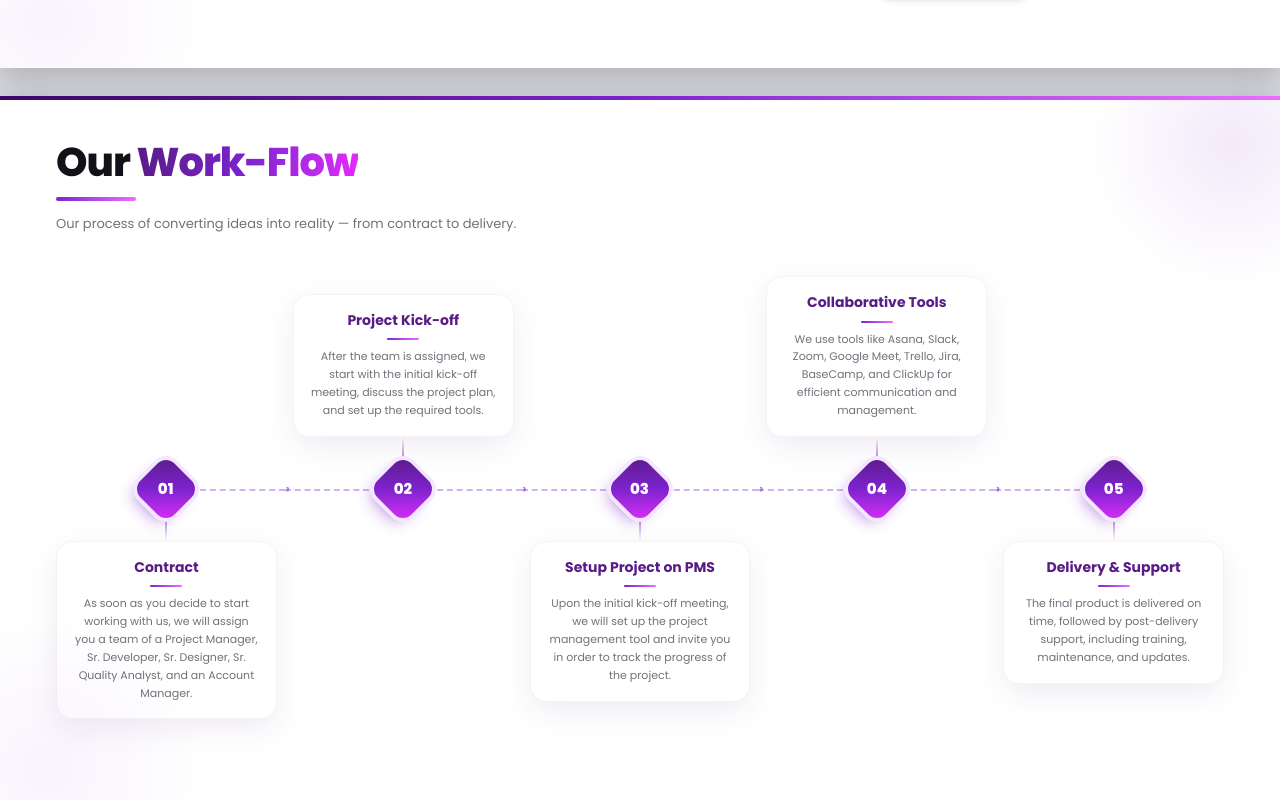
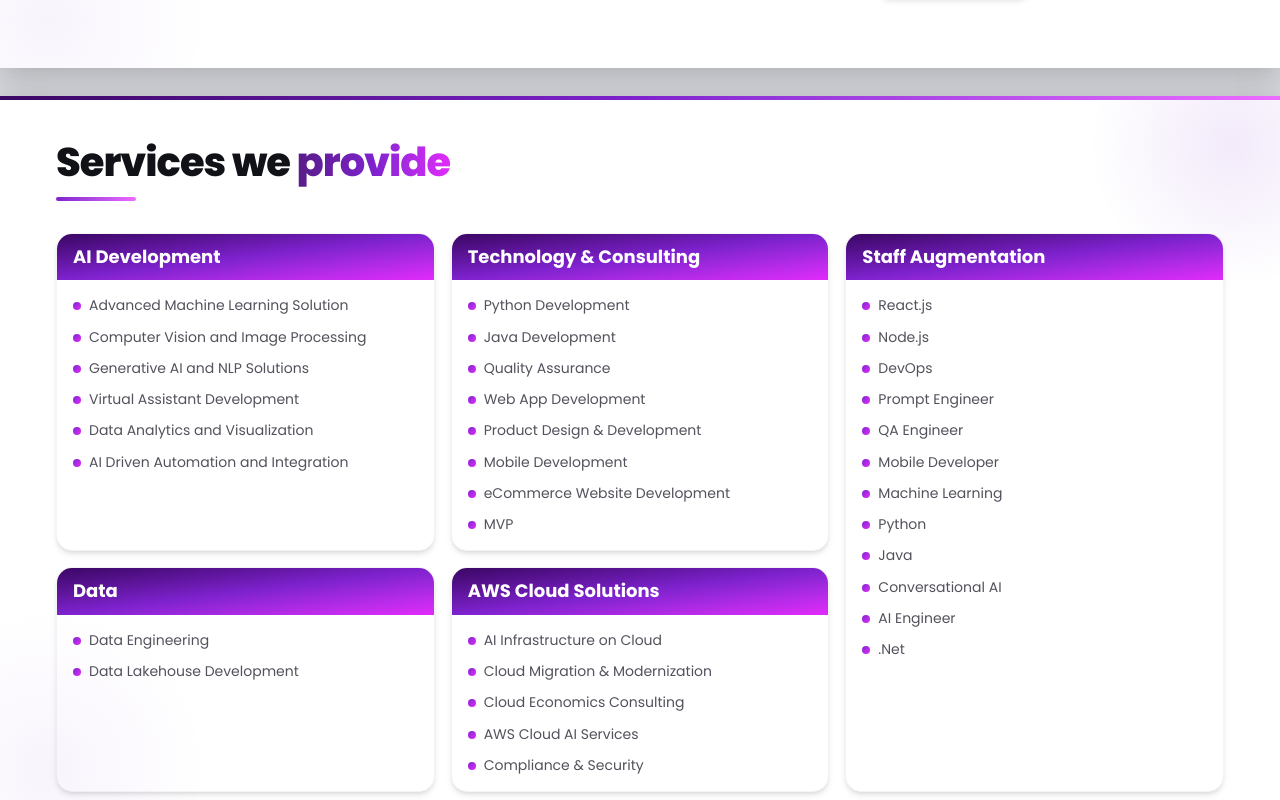
Before and after one commit to nirmalmhjr/brochure-plex-bit, a React (Vite) app: page / in a window 1280 px wide. Shown: the part 4420-5220 px from the top of the page. Built offline with nearby package versions, Linux system fonts and the light colour scheme.

Commit message:
feat: add ServicesDetailPage component and update brochure data with service details

```diff
--- a/src/App.tsx
+++ b/src/App.tsx
@@ -13,6 +13,7 @@
 import ProjectHighlightPage from "./components/templates/project-highlight-page";
 import ProjectPairPage from "./components/templates/project-pair-page";
 import RecognitionPage from "./components/templates/recognition-page";
+import ServicesDetailPage from "./components/templates/services-detail-page";
 import ServicesHubPage from "./components/templates/services-hub-page";
 import SolutionsPage from "./components/templates/solutions-page";
 import StatsPage from "./components/templates/stats-page";
@@ -34,6 +35,7 @@
   industries,
   projectPages,
   recognition,
+  serviceDetails,
   services,
   solutions,
   stats,
@@ -103,6 +105,13 @@
     key="services"
     subtitle="Empowering your business with innovative solutions. At Plex Bit Infosystems, we specialize in delivering cutting-edge IT solutions tailored to meet the unique needs of various industries."
     title="Our"
+  />,
+
+  <ServicesDetailPage
+    categories={serviceDetails.categories}
+    highlight={serviceDetails.highlight}
+    key="services-detail"
+    title={serviceDetails.title}
   />,
 
   <TimelinePage
--- /dev/null
+++ b/src/components/templates/services-detail-page.tsx
@@ -0,0 +1,71 @@
+import Page, { type PageProps } from "../layout/page";
+import PageHeader from "../layout/page-header";
+
+interface ServiceCategory {
+  items: string[];
+  title: string;
+}
+
+interface ServicesDetailPageProps extends Pick<PageProps, "pageNumber"> {
+  categories: ServiceCategory[];
+  highlight?: string;
+  kicker?: string;
+  subtitle?: string;
+  title: string;
+}
+
+// Where each category sits in the bento grid. Staff Augmentation (index 2) is
+// the tall tile on the right; the other four fill the 2×2 area beside it.
+const tileLayout = [
+  "col-start-1 row-start-1",
+  "col-start-2 row-start-1",
+  "col-start-3 row-start-1 row-span-2",
+  "col-start-1 row-start-2",
+  "col-start-2 row-start-2",
+];
+
+export default function ServicesDetailPage({
+  pageNumber,
+  title,
+  highlight,
+  kicker,
+  subtitle,
+  categories,
+}: ServicesDetailPageProps) {
+  return (
+    <Page pageNumber={pageNumber}>
+      <PageHeader
+        highlight={highlight}
+        kicker={kicker}
+        subtitle={subtitle}
+        title={title}
+      />
+
+      <div className="grid grid-cols-3 gap-4 px-14 pt-8">
+        {categories.map((category, index) => (
+          <div
+            className={`${tileLayout[index]} flex flex-col overflow-hidden rounded-2xl border border-zinc-100 bg-white shadow-md`}
+            key={category.title}
+          >
+            <div className="bg-gradient-to-br from-brand-deep via-brand to-fuchsia-500 px-4 py-3">
+              <h3 className="font-bold text-lg text-white leading-tight">
+                {category.title}
+              </h3>
+            </div>
+
+            <ul className="flex flex-1 flex-col gap-3 p-4">
+              {category.items.map((item) => (
+                <li className="flex items-start gap-2" key={item}>
+                  <span className="mt-1.5 size-2 shrink-0 rounded-full bg-gradient-to-br from-brand to-fuchsia-500" />
+                  <span className="text-sm text-zinc-600 leading-snug">
+                    {item}
+                  </span>
+                </li>
+              ))}
+            </ul>
+          </div>
+        ))}
+      </div>
+    </Page>
+  );
+}
--- a/src/data/brochure.ts
+++ b/src/data/brochure.ts
@@ -29,7 +29,7 @@
   since: "2019",
 };
 
-/* ------------------------------- About ------------------------------- */
+// About
 
 export const welcome = {
   kicker: "Since 2019",
@@ -70,7 +70,7 @@
   },
 ];
 
-/* ------------------------------- People ------------------------------- */
+// People
 
 export const coreTeam = {
   subtitle:
@@ -121,7 +121,7 @@
   ],
 };
 
-/* ----------------------------- Why / Services ----------------------------- */
+// Why / Services
 
 export const whyChooseUs = [
   {
@@ -179,6 +179,68 @@
   // },
 ];
 
+export const serviceDetails = {
+  title: "Services we",
+  highlight: "provide",
+  categories: [
+    {
+      title: "AI Development",
+      items: [
+        "Advanced Machine Learning Solution",
+        "Computer Vision and Image Processing",
+        "Generative AI and NLP Solutions",
+        "Virtual Assistant Development",
+        "Data Analytics and Visualization",
+        "AI Driven Automation and Integration",
+      ],
+    },
+    {
+      title: "Technology & Consulting",
+      items: [
+        "Python Development",
+        "Java Development",
+        "Quality Assurance",
+        "Web App Development",
+        "Product Design & Development",
+        "Mobile Development",
+        "eCommerce Website Development",
+        "MVP",
+      ],
+    },
+    {
+      title: "Staff Augmentation",
+      items: [
+        "React.js",
+        "Node.js",
+        "DevOps",
+        "Prompt Engineer",
+        "QA Engineer",
+        "Mobile Developer",
+        "Machine Learning",
+        "Python",
+        "Java",
+        "Conversational AI",
+        "AI Engineer",
+        ".Net",
+      ],
+    },
+    {
+      title: "Data",
+      items: ["Data Engineering", "Data Lakehouse Development"],
+    },
+    {
+      title: "AWS Cloud Solutions",
+      items: [
+        "AI Infrastructure on Cloud",
+        "Cloud Migration & Modernization",
+        "Cloud Economics Consulting",
+        "AWS Cloud AI Services",
+        "Compliance & Security",
+      ],
+    },
+  ],
+};
+
 export const industries = [
   { icon: Landmark, title: "Fintech", meta: "+5 successful Fintech products" },
   {
@@ -211,7 +273,7 @@
   { icon: LayoutGrid, title: "ERP", meta: "+10 successful ERP products" },
 ];
 
-/* ------------------------------ Workflow ------------------------------ */
+// Workflow
 
 export const workflow = {
   subtitle:
@@ -240,7 +302,7 @@
   ],
 };
 
-/* ------------------------- Clients / Tech / Logos ------------------------- */
+// Clients / Tech / Logos
 
 export const clients = {
   subtitle:
@@ -585,7 +647,7 @@
   ],
 };
 
-/* -------------------------------- Stats -------------------------------- */
+  // Stats
 
 export const stats = {
   subtitle:
@@ -599,7 +661,7 @@
   note: "We are a diverse team of 35 professionals from different countries, collaborating seamlessly to deliver exceptional solutions.",
 };
 
-/* ------------------------------- Projects ------------------------------- */
+// Projects
 
 export interface Project {
   desc: string;
@@ -784,7 +846,7 @@
   },
 ];
 
-/* ------------------------------ Case studies ------------------------------ */
+// Case studies
 
 export interface CaseStudy {
   desc: string;
@@ -848,7 +910,7 @@
   },
 ];
 
-/* -------------------------------- Offices -------------------------------- */
+// Offices
 
 export const devOffices = {
   title: "Our Head Office &",
```
